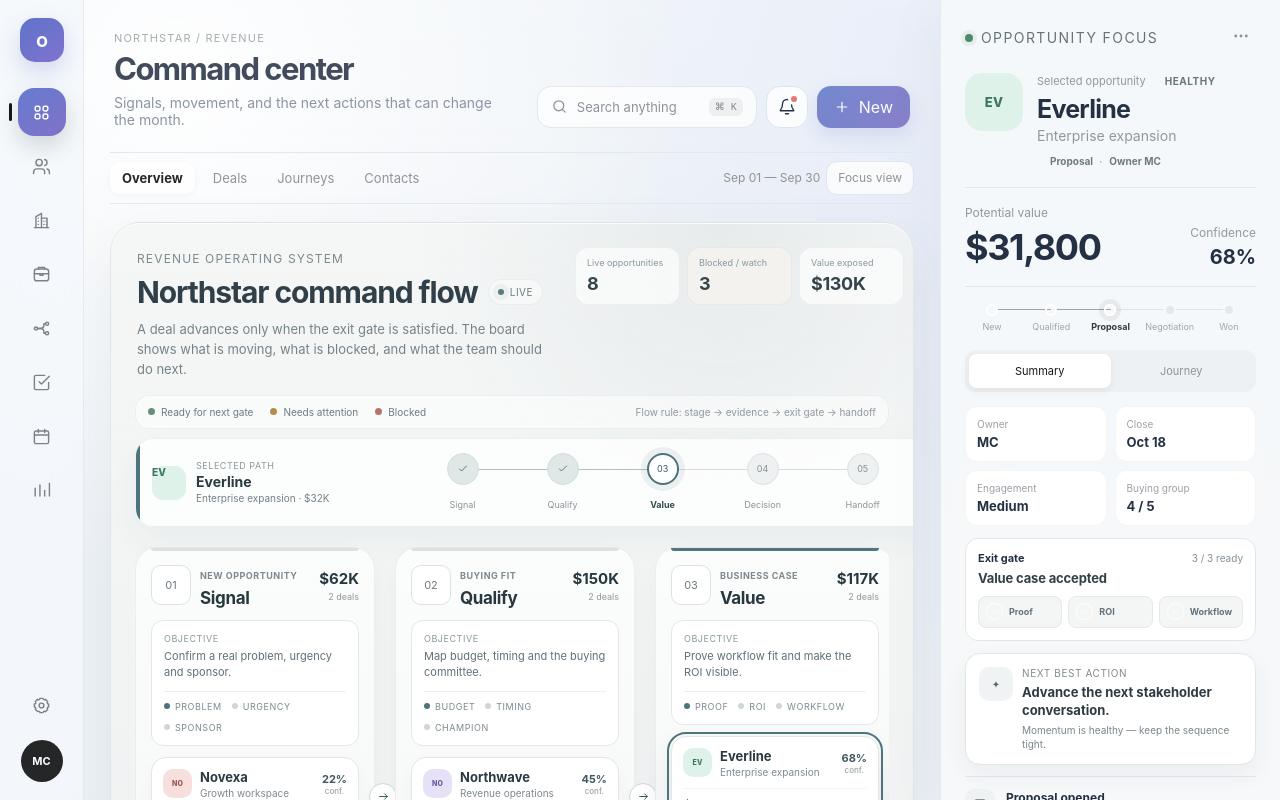
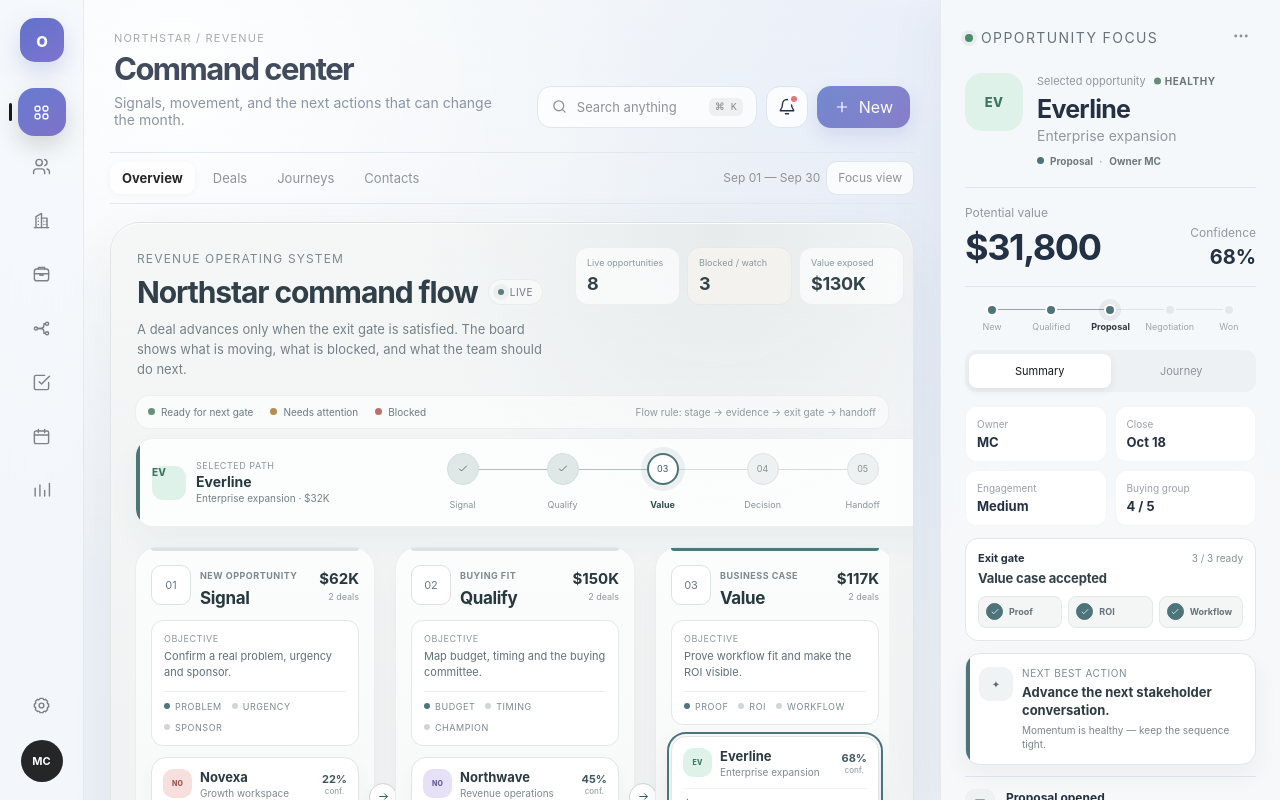
Before and after one commit to grekovmaxim-stack/orbiq-crm, a Next.js app: page / in a window 1280 px wide. Shown: the top 800 px of the page. Built offline with nearby package versions, Linux system fonts and the light colour scheme.

Commit message:
Share restrained status accents with Opportunity Focus

```diff
--- a/app/globals.css
+++ b/app/globals.css
@@ -2002,3 +2002,11 @@ html,body{
   .ccLogicTitle .ccTitleRow h2{font-size:25px}
   .ccLogicTitle>p{font-size:12px}
 }
+
+.context{
+  --cc-brand:#4d747b;
+  --cc-brand-strong:#31585f;
+  --cc-good:#668b76;
+  --cc-warn:#b18b4b;
+  --cc-risk:#b86e65;
+}
```
